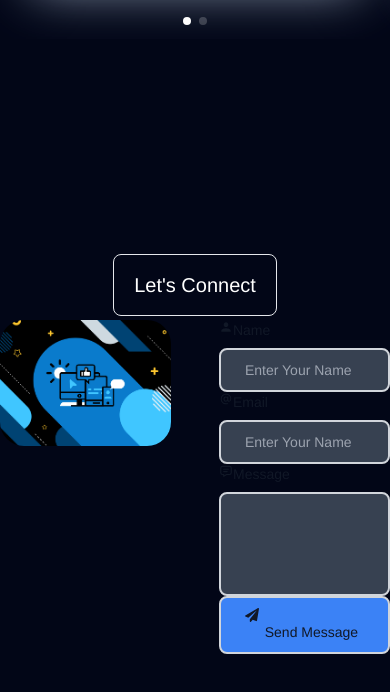
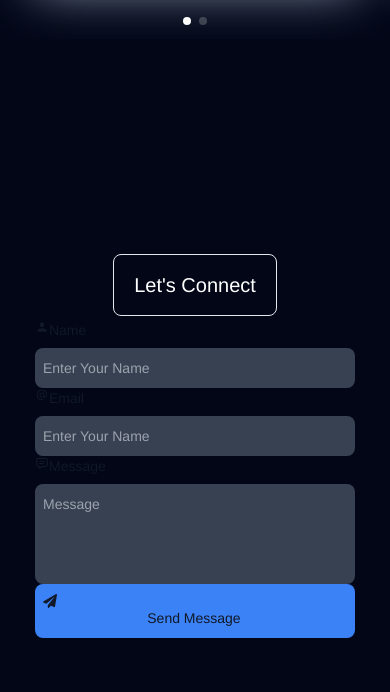
Before and after one commit to Namank65/MyPortfolio, a React (Vite) app: page / in a window 390 px wide. Shown: the part 2933-3625 px from the top of the page. Built offline with nearby package versions, Linux system fonts and the light colour scheme.

Commit message:
made the lets connect more responsive

```diff
--- a/src/components/ContactMe.jsx
+++ b/src/components/ContactMe.jsx
@@ -1,5 +1,5 @@
-import React from 'react';
-import contactImg from '../assets/contactImg.png';
+import React from "react";
+import contactImg from "../assets/contactImg.png";
 import { MdPerson } from "react-icons/md";
 import { IoIosAt } from "react-icons/io";
 import { TbMessage } from "react-icons/tb";
@@ -7,50 +7,65 @@ import { FaPaperPlane } from "react-icons/fa";
 
 const ContactMe = () => {
   return (
-    <div className='text-white bg-slate-950 relative w-[99.99%] h-screen'>
-        <h1 className="text-xl md:text-4xl rounded-lg bg-inherit relative m-auto px-5 py-4 border z-10 max-w-max mb-1 md:mb-16 ">
+    <div className="text-white bg-slate-950 relative w-[99.99%] h-screen ">
+      <h1 className="text-xl md:text-4xl rounded-lg bg-inherit relative m-auto px-5 py-4 border z-10 max-w-max mb-1 md:mb-16 ">
         Let's Connect
       </h1>
 
-      <div className='flex m-auto max-w-7xl gap-12'>
-      <div className='w-full'>
-        <img className='relative rounded-3xl' src={contactImg} alt="contactImg" />
+      <div className="md:flex m-auto max-w-xs md:max-w-7xl gap-12">
+        <div className="w-full">
+          <img
+            className="relative rounded-3xl md:inline-block hidden"
+            src={contactImg}
+            alt="contactImg"
+          />
+        </div>
+
+        <form class="w-full">
+          <label
+            for="email-address-icon"
+            class="flex mb-2 text-sm font-medium text-gray-900 dark:text-white"
+          >
+            <MdPerson />
+            Name
+          </label>
+          <input
+            type="text"
+            placeholder="Enter Your Name"
+            className="border-none outline-none border-gray-300 text-gray-900 text-sm rounded-lg focus:ring-blue-500 focus:border-blue-500 block w-full ps-2 p-2.5 bg-gray-700"
+          />
+          <label
+            for="email-address-icon"
+            class="flex mb-2 text-sm font-medium text-gray-900 dark:text-white"
+          >
+            <IoIosAt />
+            Email
+          </label>
+          <input
+            type="text"
+            placeholder="Enter Your Name"
+            className="border-none outline-none border-gray-300 text-gray-900 text-sm rounded-lg focus:ring-blue-500 focus:border-blue-500 block w-full ps-2 p-2.5 bg-gray-700"
+          />
+          <label
+            for="email-address-icon"
+            class="flex mb-2 text-sm font-medium text-gray-900 dark:text-white"
+          >
+            <TbMessage />
+            Message
+          </label>
+          <textarea placeholder="Message"
+            rows="4"
+            cols="50"
+            className="resize-none border-none outline-none border-gray-300 text-gray-900 text-sm rounded-lg focus:ring-blue-500 focus:border-blue-500 block w-full ps-2 p-2.5 bg-gray-700"
+          />
+          <button className="outline-none border-none text-gray-900 text-sm rounded-lg focus:ring-blue-500 focus:border-blue-500 block w-full ps-2 p-2.5 bg-blue-500">
+            <FaPaperPlane />
+            Send Message
+          </button>
+        </form>
       </div>
+    </div>
+  );
+};
 
-
-<form class=" w-full ">
-<label for="email-address-icon" class="flex mb-2 text-sm font-medium text-gray-900 dark:text-white"><MdPerson/>Name</label>
-    <input type="text" placeholder='Enter Your Name' className=' border-2 outline-none border-gray-300 text-gray-900 text-sm rounded-lg focus:ring-blue-500 focus:border-blue-500 block w-full ps-6 p-2.5 bg-gray-700' />
-<label for="email-address-icon" class="flex mb-2 text-sm font-medium text-gray-900 dark:text-white"><IoIosAt/>Email</label>
-    <input type="text" placeholder='Enter Your Name' className=' border-2 outline-none border-gray-300 text-gray-900 text-sm rounded-lg focus:ring-blue-500 focus:border-blue-500 block w-full ps-6 p-2.5 bg-gray-700' />
-<label for="email-address-icon" class="flex mb-2 text-sm font-medium text-gray-900 dark:text-white"><TbMessage/>Message</label>
-    <textarea rows="4" cols="50" className='resize-none border-2 outline-none border-gray-300 text-gray-900 text-sm rounded-lg focus:ring-blue-500 focus:border-blue-500 block w-full ps-6 p-2.5 bg-gray-700'/>
-    <button className='border-2 outline-none border-gray-300 text-gray-900 text-sm rounded-lg focus:ring-blue-500 focus:border-blue-500 block w-full ps-6 p-2.5 bg-blue-500'><FaPaperPlane/>Send Message</button>
-
-  {/* <label for="email-address-icon" class="flex mb-2 text-sm font-medium text-gray-900 dark:text-white"><MdPerson/>Your Name</label>
-  <div class="relative">
-    <div class="absolute inset-y-0 start-0 flex items-center ps-3.5 pointer-events-none">
-      <svg class="w-4 h-4 text-gray-500 dark:text-gray-400" aria-hidden="true" xmlns="http://www.w3.org/2000/svg" fill="currentColor" viewBox="0 0 20 16">
-        <path d="m10.036 8.278 9.258-7.79A1.979 1.979 0 0 0 18 0H2A1.987 1.987 0 0 0 .641.541l9.395 7.737Z"/>
-        <path d="M11.241 9.817c-.36.275-.801.425-1.255.427-.428 0-.845-.138-1.187-.395L0 2.6V14a2 2 0 0 0 2 2h16a2 2 0 0 0 2-2V2.5l-8.759 7.317Z"/>
-      </svg>
-    </div>
-    <input type="text" id="email-address-icon" class="bg-gray-50 border-2 outline-none border-gray-300 text-gray-900 text-sm rounded-lg focus:ring-blue-500 focus:border-blue-500 block w-full ps-10 p-2.5  dark:bg-gray-700 dark:border-gray-600 dark:placeholder-gray-400 dark:text-white dark:focus:ring-blue-500 dark:focus:border-blue-500" placeholder="Your Name"/>
-  </div>
-  <div class="relative">
-    <div class="absolute inset-y-0 start-0 flex items-center ps-3.5 pointer-events-none">
-      <svg class="w-4 h-4 text-gray-500 dark:text-gray-400" aria-hidden="true" xmlns="http://www.w3.org/2000/svg" fill="currentColor" viewBox="0 0 20 16">
-        <path d="m10.036 8.278 9.258-7.79A1.979 1.979 0 0 0 18 0H2A1.987 1.987 0 0 0 .641.541l9.395 7.737Z"/>
-        <path d="M11.241 9.817c-.36.275-.801.425-1.255.427-.428 0-.845-.138-1.187-.395L0 2.6V14a2 2 0 0 0 2 2h16a2 2 0 0 0 2-2V2.5l-8.759 7.317Z"/>
-      </svg>
-    </div>
-    <input type="text" id="email-address-icon" class="bg-gray-50 border-2 outline-none border-gray-300 text-gray-900 text-sm rounded-lg focus:ring-blue-500 focus:border-blue-500 block w-full ps-10 p-2.5  dark:bg-gray-700 dark:border-gray-600 dark:placeholder-gray-400 dark:text-white dark:focus:ring-blue-500 dark:focus:border-blue-500" placeholder="name@flowbite.com"/>
-  </div> */}
-</form>
-      </div>
-
-    </div>
-  )
-}
-
-export default ContactMe
+export default ContactMe;
```
Also changed, not shown: 6 other files (tests, documents, lock files or other folders).
